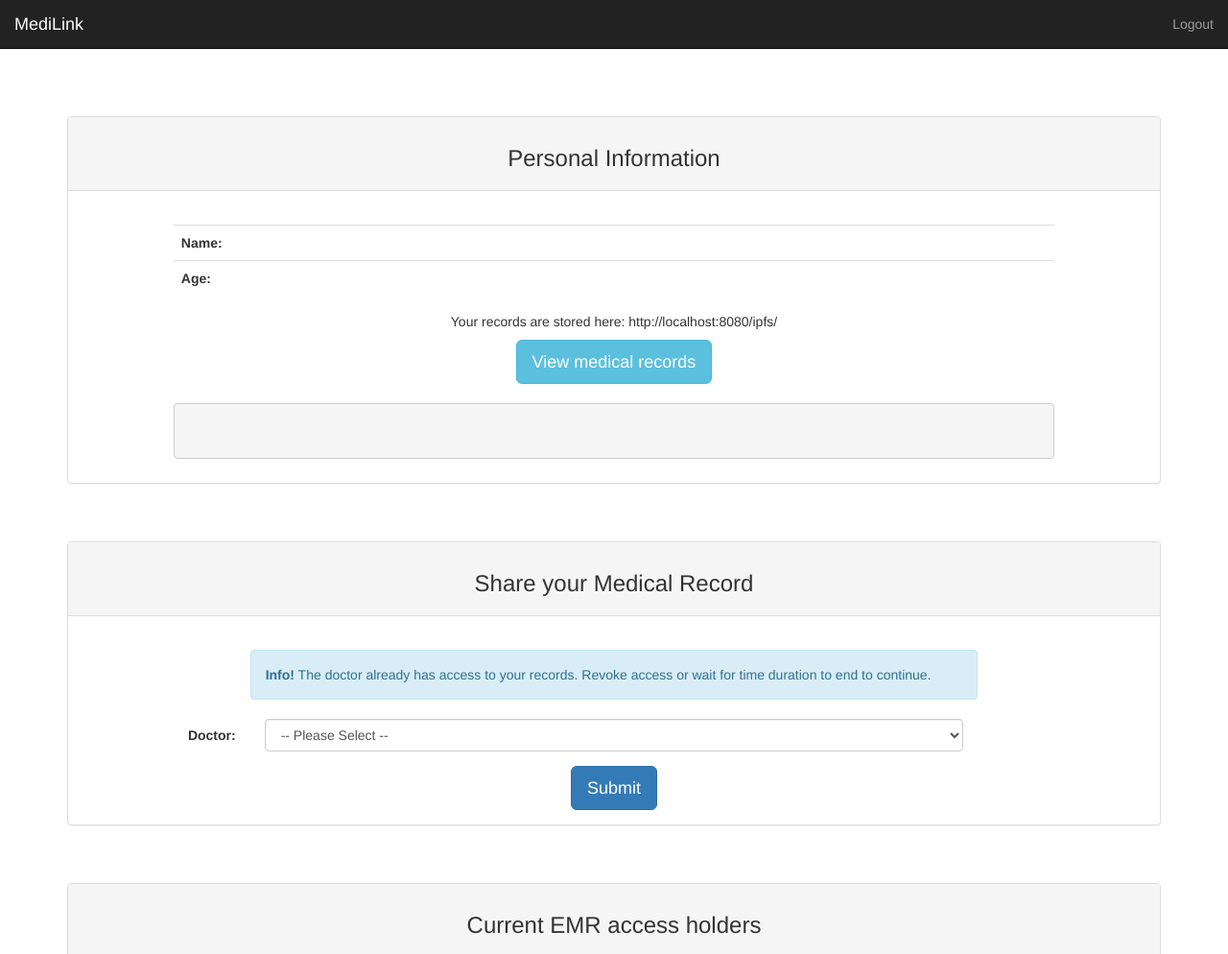
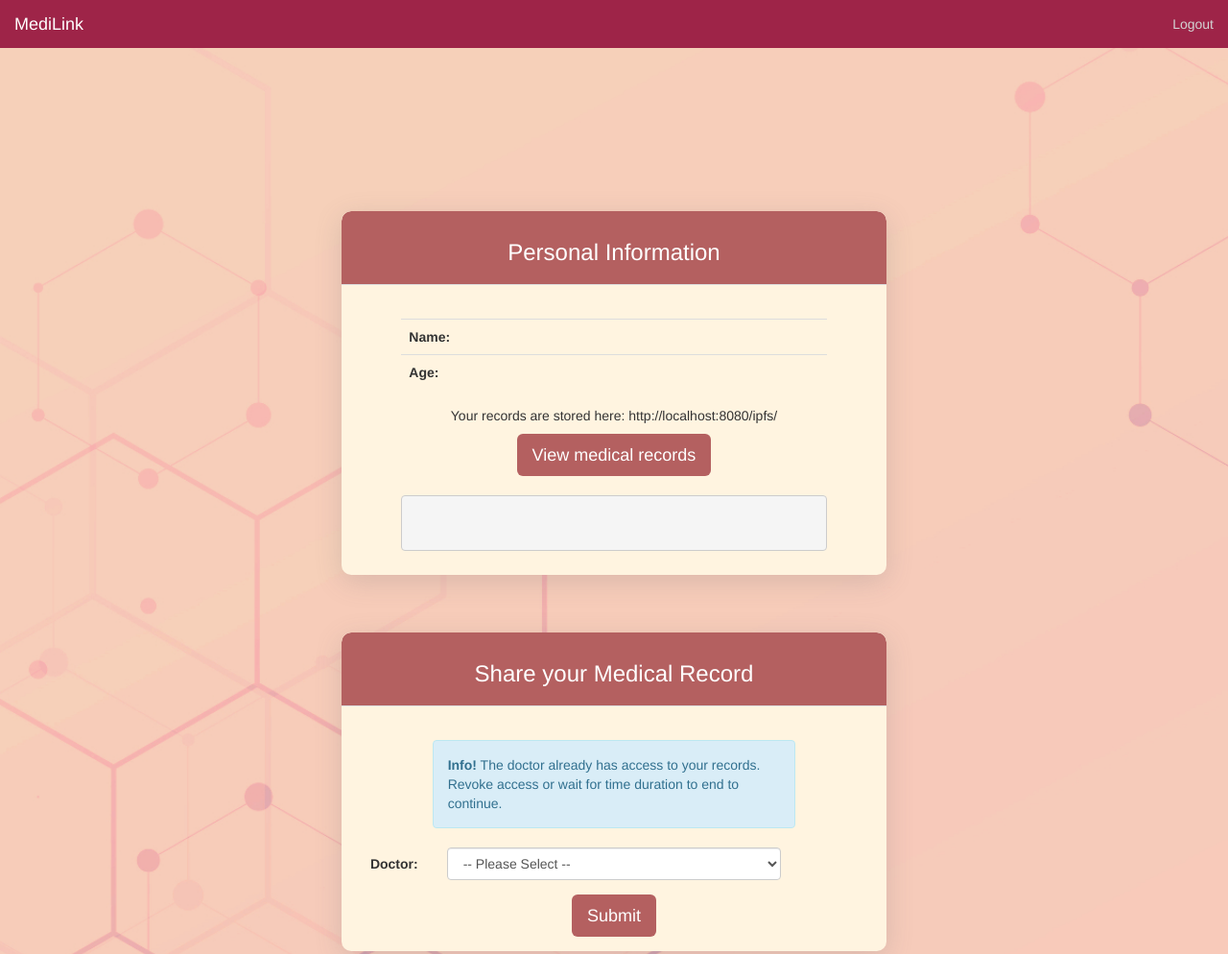
Before and after one commit to G0D0HL0RD/MediLink, a website: page app/src/patient.html in a window 1280 px wide. Shown: the top 994 px of the page at 96% size. Drawn offline with Linux system fonts and the light colour scheme.

Commit message:
Updated the UI

```diff
--- a/app/src/patient.html
+++ b/app/src/patient.html
@@ -17,10 +17,40 @@
 
     <!-- Custom CSS -->
     <style>
+
     body {
         /* padding-top: 70px; */
         /* Required padding for .navbar-fixed-top. Remove if using .navbar-static-top. Change if height of navigation changes. */
-    }
+            background-image: url(/images/medilink-bg.jpg);
+            background-size: cover;
+            background-color: #FFF4E0;
+        }
+        .container {
+            padding: 100px;
+            width: 60%;
+        }
+        .panel {
+            background-color: #FFF4E0;
+            overflow: hidden;
+            border: none;
+            border-radius: 10px;
+            box-shadow: rgba(100, 100, 111, 0.2) 0px 7px 29px 0px;
+        }
+        .panel-heading {
+            border-radius: 10px 10px 0px 0px;
+            margin-bottom: 20px;
+        }
+
+        .navbar-inverse .navbar-brand {
+            color: lightgrey;
+        }
+        .navbar-inverse .navbar-nav>li>a {
+            color: lightgrey;
+        }
+        .navbar-inverse .navbar-nav>.active>a, .navbar-inverse .navbar-nav>.active>a:focus, .navbar-inverse .navbar-nav>.active>a:hover {
+            color: #fff;
+            background-color: #B46060;
+        }
     .navbar{
         margin-bottom: 70px;
     }
@@ -49,7 +79,7 @@
         border-radius: .25em;
         width: 1.3em;
         height: 1.3em;
-        float: left;
+        /*float: left;*/
         margin-right: .5em;
     }
 
@@ -79,7 +109,7 @@
 <body>
 
         <!-- Navigation -->
-        <nav class="navbar navbar-inverse navbar-static-top" role="navigation">
+        <nav style="background-color: #9e2448; border: none;" class="navbar navbar-inverse navbar-static-top" role="navigation">
             <div class="container-fluid">
                 <!-- Brand and toggle get grouped for better mobile display -->
                 <div class="navbar-header">
@@ -106,8 +136,8 @@
 
         <div class="container">
             <div class="panel panel-default">
-                <div class="panel-heading">
-                    <h3 class="text-center">Personal Information</h3>
+                <div style="background-color: #B46060;" class="panel-heading">
+                    <h3 style="color: white;"class="text-center">Personal Information</h3>
                 </div>
                 <div class="panel-body">
                     <div class="row">
@@ -125,7 +155,8 @@
 
                             <div class="text-center">
                                     <h5>Your records are stored here: http://localhost:8080/ipfs/<span id="recordsHash"></span></h5>
-                                <button type="submit" class="btn btn-info btn-lg" onclick="showRecords(this)">View medical records</button>
+                                <button style="background-color: #B46060; border:none" type="submit" class="btn btn-info btn-lg" onMouseOver="this.style.backgroundColor='#D87A7A'"
+                                onMouseOut="this.style.backgroundColor='#B46060'" onclick="showRecords(this)">View medical records</button>
 
                             </div>
                             <pre id="records" style="margin-top: 20px;">
@@ -139,8 +170,8 @@
             </div>
 
             <div class="panel panel-default">
-                <div class="panel-heading">
-                    <h3 class="text-center">Share your Medical Record</h3>
+                <div style="background-color: #B46060;" class="panel-heading">
+                    <h3 style="color: white;" class="text-center">Share your Medical Record</h3>
                 </div>
                 <div class="panel-body">
                     <div class="row">
@@ -161,14 +192,15 @@
                         </div>
                     </form>
                     <div class="text-center">
-                        <button onclick = "giveAccess()" class="btn btn-primary btn-lg">Submit</button>
+                        <button style="background-color: #B46060; border:none" onclick = "giveAccess()" class="btn btn-primary btn-lg" onMouseOver="this.style.backgroundColor='#D87A7A'"
+                        onMouseOut="this.style.backgroundColor='#B46060'">Submit</button>
                     </div>
                 </div>
             </div>
 
             <div class="panel panel-default">
-                <div class="panel-heading">
-                    <h3 class="text-center">Current EMR access holders</h3>
+                <div style="background-color: #B46060;" class="panel-heading">
+                    <h3 style="color: white;" class="text-center">Current EMR access holders</h3>
                 </div>
                 <div class="panel-body">
                     <div class="row">
```
Also changed, not shown: app/src/doctor.html (+35 -6 lines), app/src/index.html (+39 -5 lines), app/src/register.html (+45 -19 lines), images/medilink-bg.jpg (added).
